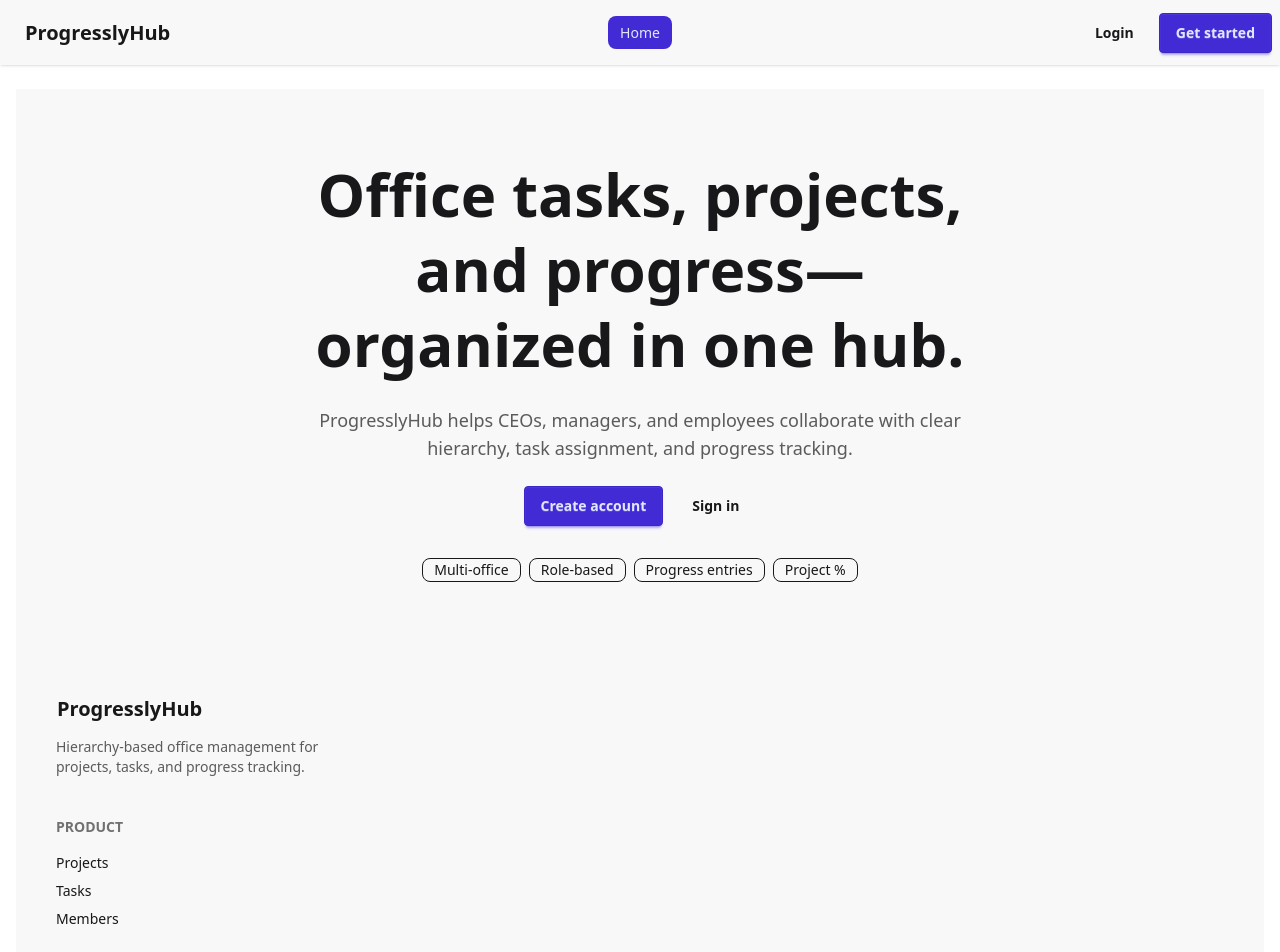
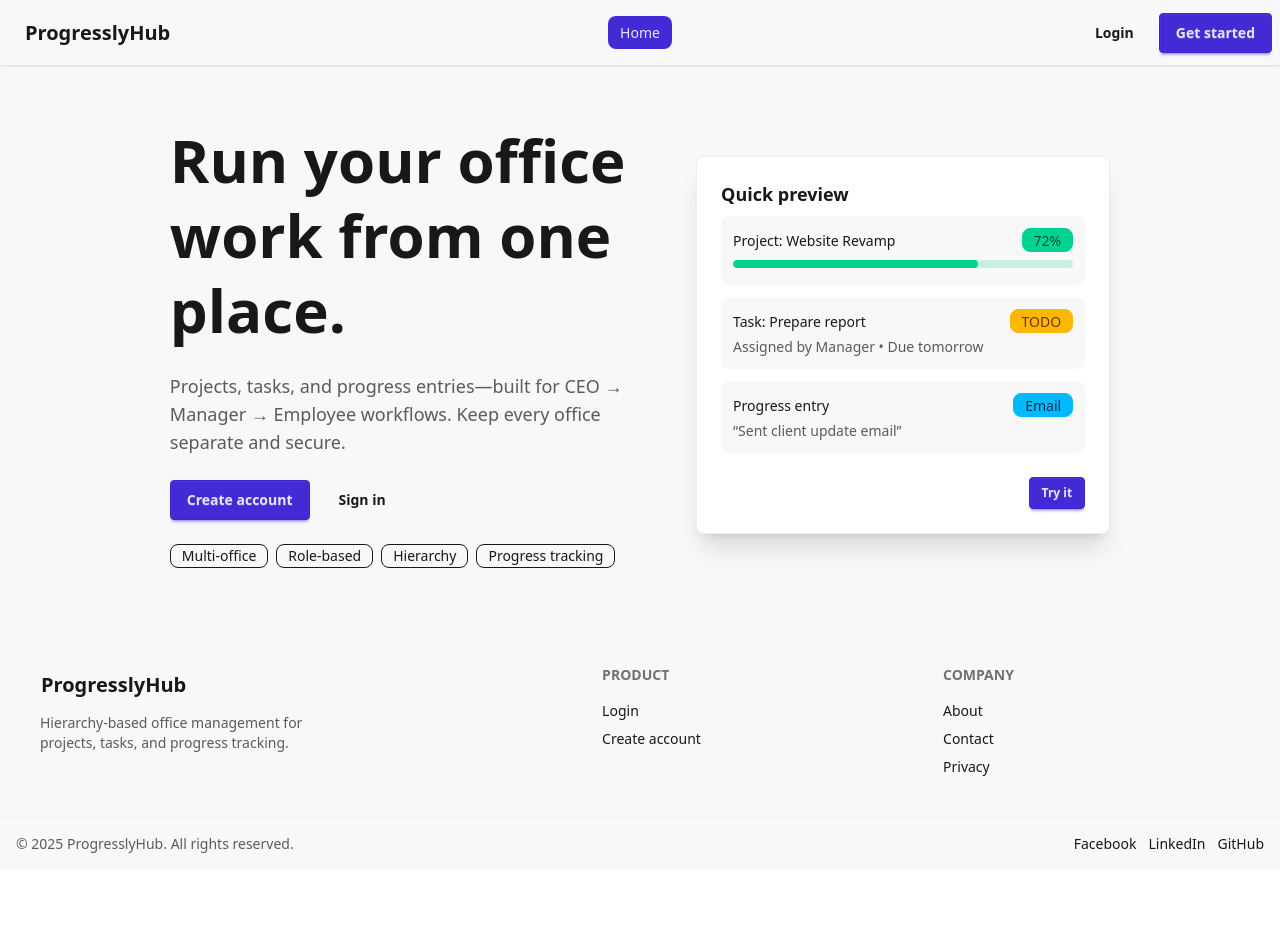
Before and after one commit to arik509/ProgresslyHub-client, a React (Vite) app: page / in a window 1280 px wide. Shown: the top 952 px of the page. After the commit the page ends 870 px from the top, so only its background shows below. Built offline with nearby package versions, Linux system fonts and the light colour scheme.

Commit message:
Added Login page

```diff
--- a/src/App.jsx
+++ /dev/null
@@ -1,33 +0,0 @@
-import { Routes, Route, Navigate } from "react-router-dom";
-import { useAuth } from "./context/AuthContext";
-import HomeLayout from "./layouts/HomeLayout";
-
-// Pages
-import Home from "./pages/Home";
-// import Login from "./pages/Login";
-// import Register from "./pages/Register";
-// import Unauthorized from "./pages/Unauthorized";
-// import NotFound from "./pages/NotFound";
-
-function App() {
-  const { user } = useAuth();
-
-  return (
-    <Routes>
-      {/* Public routes */}
-      {/* <Route path="/login" element={user ? <Navigate to="/" replace /> : <Login />} />
-      <Route path="/register" element={user ? <Navigate to="/" replace /> : <Register />} />
-      <Route path="/unauthorized" element={<Unauthorized />} /> */}
-
-      {/* Home routes with layout */}
-      <Route element={<HomeLayout />}>
-        <Route path="/" element={<Home />} />
-      </Route>
-
-      {/* 404 */}
-      {/* <Route path="*" element={<NotFound />} /> */}
-    </Routes>
-  );
-}
-
-export default App;
--- a/src/components/Banner.jsx
+++ b/src/components/Banner.jsx
@@ -6,18 +6,18 @@ const Banner = () => {
 
   return (
     <section className="hero min-h-[70vh] bg-base-200">
-      <div className="hero-content text-center">
-        <div className="max-w-2xl">
+      <div className="hero-content flex-col lg:flex-row gap-10">
+        <div className="max-w-xl">
           <h1 className="text-4xl md:text-6xl font-extrabold leading-tight">
-            Office tasks, projects, and progress—organized in one hub.
+            Run your office work from one place.
           </h1>
 
           <p className="py-6 text-base-content/70 text-lg">
-            ProgresslyHub helps CEOs, managers, and employees collaborate with clear hierarchy,
-            task assignment, and progress tracking.
+            Projects, tasks, and progress entries—built for CEO → Manager → Employee workflows.
+            Keep every office separate and secure.
           </p>
 
-          <div className="flex flex-col sm:flex-row gap-3 justify-center">
+          <div className="flex flex-col sm:flex-row gap-3">
             {!user ? (
               <>
                 <Link to="/register" className="btn btn-primary">
@@ -39,11 +39,55 @@ const Banner = () => {
             )}
           </div>
 
-          <div className="mt-8 flex flex-wrap gap-2 justify-center">
+          <div className="mt-6 flex flex-wrap gap-2">
             <div className="badge badge-outline">Multi-office</div>
             <div className="badge badge-outline">Role-based</div>
-            <div className="badge badge-outline">Progress entries</div>
-            <div className="badge badge-outline">Project %</div>
+            <div className="badge badge-outline">Hierarchy</div>
+            <div className="badge badge-outline">Progress tracking</div>
+          </div>
+        </div>
+
+        <div className="w-full max-w-md">
+          <div className="card bg-base-100 shadow-xl border border-base-300">
+            <div className="card-body">
+              <h2 className="card-title">Quick preview</h2>
+
+              <div className="space-y-3">
+                <div className="p-3 rounded-lg bg-base-200">
+                  <div className="flex items-center justify-between">
+                    <span className="font-medium">Project: Website Revamp</span>
+                    <span className="badge badge-success">72%</span>
+                  </div>
+                  <progress className="progress progress-success w-full mt-2" value="72" max="100"></progress>
+                </div>
+
+                <div className="p-3 rounded-lg bg-base-200">
+                  <div className="flex items-center justify-between">
+                    <span className="font-medium">Task: Prepare report</span>
+                    <span className="badge badge-warning">TODO</span>
+                  </div>
+                  <p className="text-sm text-base-content/70 mt-1">
+                    Assigned by Manager • Due tomorrow
+                  </p>
+                </div>
+
+                <div className="p-3 rounded-lg bg-base-200">
+                  <div className="flex items-center justify-between">
+                    <span className="font-medium">Progress entry</span>
+                    <span className="badge badge-info">Email</span>
+                  </div>
+                  <p className="text-sm text-base-content/70 mt-1">
+                    “Sent client update email”
+                  </p>
+                </div>
+              </div>
+
+              <div className="card-actions justify-end mt-4">
+                <Link to="/register" className="btn btn-primary btn-sm">
+                  Try it
+                </Link>
+              </div>
+            </div>
           </div>
         </div>
       </div>
--- a/src/components/Footer.jsx
+++ b/src/components/Footer.jsx
@@ -1,8 +1,14 @@
 import { Link } from "react-router-dom";
+import { useAuth } from "../context/AuthContext";
 
 const Footer = () => {
+  const { user } = useAuth();
+  const year = new Date().getFullYear();
+
   return (
-    <footer className="footer p-10 bg-base-200 text-base-content">
+    <footer className="bg-base-200 text-base-content">
+      {/* Top footer */}
+      <div className="footer p-10 sm:footer-horizontal">
         <aside>
           <Link to="/" className="btn btn-ghost text-xl font-bold px-0">
             ProgresslyHub
@@ -14,17 +20,46 @@ const Footer = () => {
 
         <nav>
           <h6 className="footer-title">Product</h6>
+          {!user ? (
+            <>
+              <Link className="link link-hover" to="/login">Login</Link>
+              <Link className="link link-hover" to="/register">Create account</Link>
+            </>
+          ) : (
+            <>
               <Link className="link link-hover" to="/projects">Projects</Link>
               <Link className="link link-hover" to="/tasks">Tasks</Link>
               <Link className="link link-hover" to="/members">Members</Link>
+            </>
+          )}
         </nav>
 
         <nav>
           <h6 className="footer-title">Company</h6>
+          {/* Replace these with real routes later */}
           <a className="link link-hover">About</a>
           <a className="link link-hover">Contact</a>
           <a className="link link-hover">Privacy</a>
         </nav>
+      </div>
+
+      {/* Bottom bar */}
+      <div className="footer items-center p-4 border-t border-base-300 sm:footer-horizontal">
+        <aside className="grid-flow-row sm:grid-flow-col items-center gap-2">
+          <p className="text-sm text-base-content/70">
+            © {year} ProgresslyHub. All rights reserved.
+          </p>
+        </aside>
+
+        <nav className="justify-self-start sm:justify-self-end">
+          <div className="grid grid-flow-col gap-3">
+            {/* Social icons placeholders; add your links */}
+            <a className="link link-hover text-sm">Facebook</a>
+            <a className="link link-hover text-sm">LinkedIn</a>
+            <a className="link link-hover text-sm">GitHub</a>
+          </div>
+        </nav>
+      </div>
     </footer>
   );
 };
--- a/src/components/Navbar.jsx
+++ b/src/components/Navbar.jsx
@@ -26,7 +26,7 @@ const Navbar = () => {
 
           <ul
             tabIndex={0}
-            className="menu menu-sm dropdown-content bg-base-100 rounded-box mt-3 w-52 p-2 shadow z-[1]"
+            className="menu menu-sm dropdown-content bg-base-100 rounded-box mt-3 w-52 p-2 shadow z-1"
           >
             <li><NavLink to="/" className={navLinkClass}>Home</NavLink></li>
             {user && (
@@ -76,7 +76,7 @@ const Navbar = () => {
               </div>
             </div>
 
-            <ul tabIndex={0} className="menu menu-sm dropdown-content bg-base-100 rounded-box mt-3 w-60 p-2 shadow z-[1]">
+            <ul tabIndex={0} className="menu menu-sm dropdown-content bg-base-100 rounded-box mt-3 w-60 p-2 shadow z-1">
               <li className="menu-title">
                 <span className="truncate">{user.email}</span>
                 <span className="badge badge-primary badge-sm mt-1">{user.role}</span>
--- a/src/layouts/HomeLayout.jsx
+++ b/src/layouts/HomeLayout.jsx
@@ -1,13 +1,15 @@
-import { Outlet } from 'react-router-dom';
-import Navbar from '../components/Navbar';
+import { Outlet } from "react-router-dom";
+import Navbar from "../components/Navbar";
+import Footer from "../components/Footer";
 
 const HomeLayout = () => {
   return (
-    <div className="min-h-screen bg-base-100">
+    <div className="min-h-screen flex flex-col bg-base-100">
       <Navbar />
-      <main className="container mx-auto px-4 py-6">
+      <main className="flex-1">
         <Outlet />
       </main>
+      <Footer />
     </div>
   );
 };
--- a/src/main.jsx
+++ b/src/main.jsx
@@ -1,16 +1,15 @@
-import React from 'react';
-import ReactDOM from 'react-dom/client';
-import { BrowserRouter } from 'react-router-dom';
-import { AuthProvider } from './context/AuthContext';
-import App from './App';
-import './index.css';
+import React from "react";
+import ReactDOM from "react-dom/client";
+import { RouterProvider } from "react-router-dom";
 
-ReactDOM.createRoot(document.getElementById('root')).render(
+import { AuthProvider } from "./context/AuthContext";
+import { router } from "./router";
+import "./index.css";
+
+ReactDOM.createRoot(document.getElementById("root")).render(
   <React.StrictMode>
-    <BrowserRouter>
-      <AuthProvider>
-        <App />
-      </AuthProvider>
-    </BrowserRouter>
+    <AuthProvider>
+      <RouterProvider router={router} />
+    </AuthProvider>
   </React.StrictMode>
 );
--- a/src/pages/Home.jsx
+++ b/src/pages/Home.jsx
@@ -1,12 +1,10 @@
 import Banner from "../components/Banner";
-import Footer from "../components/Footer";
 
 const Home = () => {
   return (
-    <>
+    <div>
       <Banner />
-      <Footer />
-    </>
+    </div>
   );
 };
 
--- /dev/null
+++ b/src/pages/Login.jsx
@@ -0,0 +1,101 @@
+import { useState } from "react";
+import { Link, useNavigate } from "react-router-dom";
+import { useAuth } from "../context/AuthContext";
+import api from "../services/api";
+
+const Login = () => {
+  const navigate = useNavigate();
+  const { login } = useAuth();
+
+  const [form, setForm] = useState({ email: "", password: "" });
+  const [loading, setLoading] = useState(false);
+  const [error, setError] = useState("");
+
+  const onChange = (e) => {
+    setForm((prev) => ({ ...prev, [e.target.name]: e.target.value }));
+  };
+
+  const onSubmit = async (e) => {
+    e.preventDefault();
+    setError("");
+    setLoading(true);
+
+    try {
+      const res = await api.post("/auth/login", form);
+      // expected: { token, user }
+      login(res.data.token, res.data.user);
+      navigate("/", { replace: true });
+    } catch (err) {
+      setError(err.response?.data?.message || "Login failed. Try again.");
+    } finally {
+      setLoading(false);
+    }
+  };
+
+  return (
+    <div className="min-h-[calc(100vh-64px)] flex items-center justify-center px-4 py-10">
+      <div className="card w-full max-w-md bg-base-100 shadow-xl border border-base-300">
+        <div className="card-body">
+          <h2 className="card-title text-2xl">Sign in</h2>
+          <p className="text-base-content/70">
+            Login to access your office workspace.
+          </p>
+
+          {error && (
+            <div className="alert alert-error mt-4">
+              <span>{error}</span>
+            </div>
+          )}
+
+          <form onSubmit={onSubmit} className="mt-6 space-y-4">
+            <div className="form-control">
+              <label className="label">
+                <span className="label-text">Email</span>
+              </label>
+              <input
+                className="input input-bordered w-full"
+                type="email"
+                name="email"
+                placeholder="you@company.com"
+                value={form.email}
+                onChange={onChange}
+                required
+              />
+            </div>
+
+            <div className="form-control">
+              <label className="label">
+                <span className="label-text">Password</span>
+                <span className="label-text-alt">
+                  <a className="link link-hover">Forgot?</a>
+                </span>
+              </label>
+              <input
+                className="input input-bordered w-full"
+                type="password"
+                name="password"
+                placeholder="••••••••"
+                value={form.password}
+                onChange={onChange}
+                required
+              />
+            </div>
+
+            <button className="btn btn-primary w-full" disabled={loading} type="submit">
+              {loading ? <span className="loading loading-spinner loading-sm"></span> : "Login"}
+            </button>
+          </form>
+
+          <p className="mt-4 text-center text-sm text-base-content/70">
+            Don&apos;t have an account?{" "}
+            <Link to="/register" className="link link-primary link-hover">
+              Create one
+            </Link>
+          </p>
+        </div>
+      </div>
+    </div>
+  );
+};
+
+export default Login;
--- /dev/null
+++ b/src/router.jsx
@@ -0,0 +1,26 @@
+import { createBrowserRouter } from "react-router-dom";
+
+import HomeLayout from "./layouts/HomeLayout";
+import Home from "./pages/Home";
+import Login from "./pages/Login";
+import Register from "./pages/Register";
+import Unauthorized from "./pages/Unauthorized";
+import NotFound from "./pages/NotFound";
+
+export const router = createBrowserRouter([
+  {
+    path: "/",
+    Component: HomeLayout,
+    children: [
+      { index: true, Component: Home },
+    ],
+  },
+
+  // Public routes (outside layout for now)
+  { path: "/login", Component: Login },
+  { path: "/register", Component: Register },
+  { path: "/unauthorized", Component: Unauthorized },
+
+  // 404
+  { path: "*", Component: NotFound },
+]);
```
Lines whose indentation alone changed are shown as unchanged.
